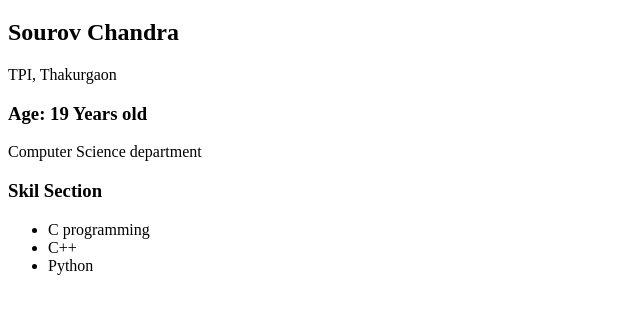
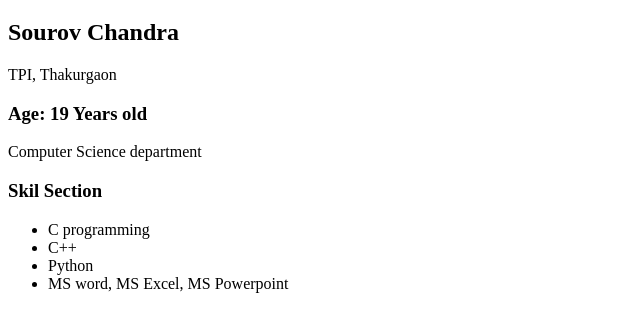
Before and after one commit to Sourov-Chandra/github-rewiew, a plain HTML site: page index.html in a window 1280 px wide. Shown: the part 61-392 px from the top of the page, without its empty margins (0-640 px from the left). Drawn offline with Linux system fonts and the light colour scheme.

Commit message:
added another skill from main branch

```diff
--- a/index.html
+++ b/index.html
@@ -25,6 +25,7 @@
             <li>C programming</li>
             <li>C++</li>
             <li>Python</li>
+            <li>MS word, MS Excel, MS Powerpoint</li>
         </ul>
     </section>
 </body>
```
